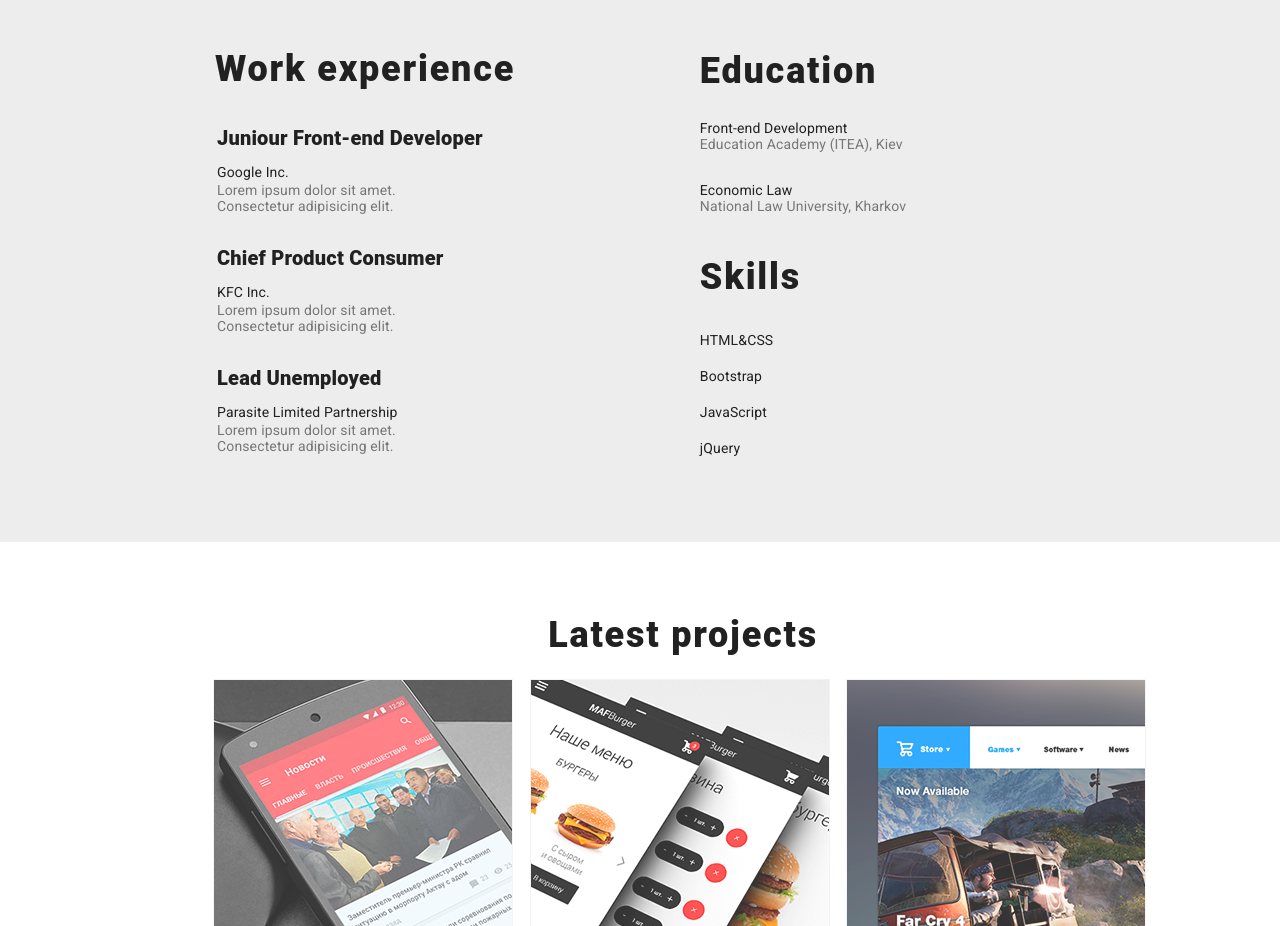
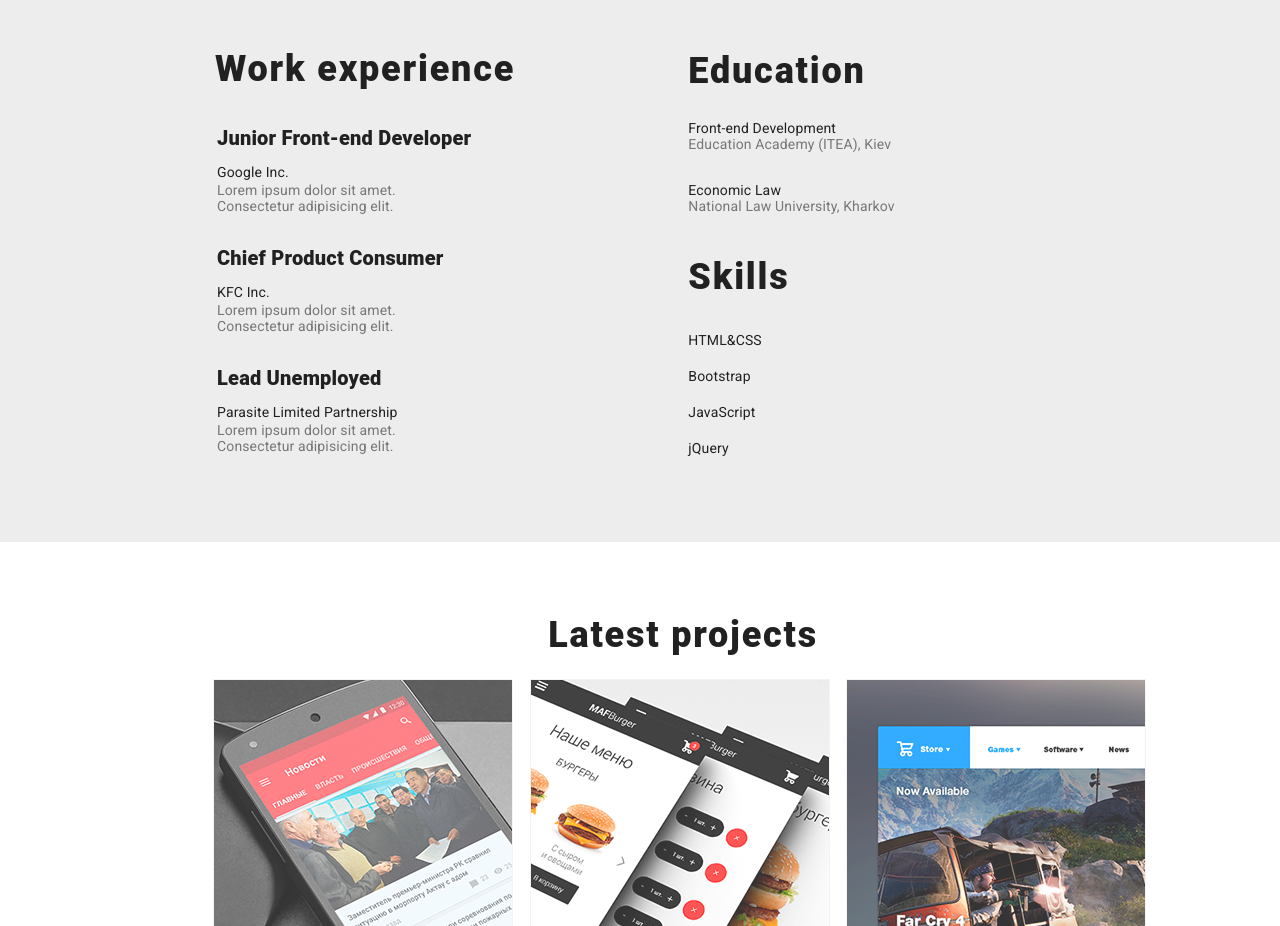
Before and after one commit to dmi3cher/dmi3cher.github.io, a plain HTML site: page index.html in a window 1280 px wide. Shown: the part 1200-2126 px from the top of the page. Drawn offline with Linux system fonts and the light colour scheme.

Commit message:
Update index.html

```diff
--- a/index.html
+++ b/index.html
@@ -38,7 +38,7 @@
     <div id="resume"><a name="resumus"></a>
       <h3>Work experience</h3>
       <table>
-          <tr><td><h4 class="fix">Juniour Front-end Developer</h4></td></tr>
+          <tr><td><h4 class="fix">Junior Front-end Developer</h4></td></tr>
           <tr><td><h5>Google Inc.</h5></td></tr>
           <tr><td><h6 class="text1">Lorem ipsum dolor sit amet. Consectetur adipisicing elit.</h6></td></tr>
           <tr><td><h4 class="fix">Chief Product Consumer</h4></td></tr>
```
